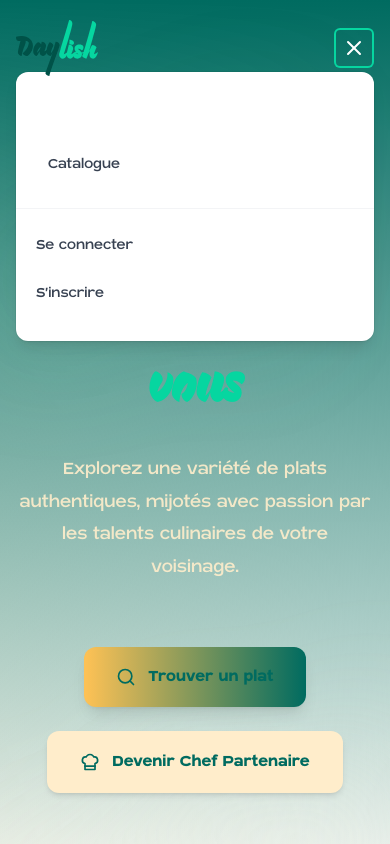
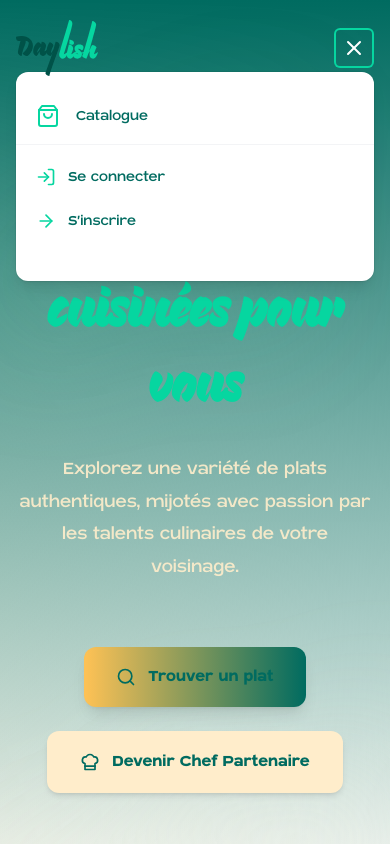
Before and after one commit to aminelaihem/Daylish, a React (Vite) app: page / in a window 390 px wide. Both pictures are taken after a click on the button "Ouvrir le menu principal". Shown: the top 844 px of the page. Built offline with nearby package versions, Linux system fonts and the light colour scheme.

Commit message:
style: harmoniser couleurs menu mobile avec thème

```diff
--- a/src/components/layout/Header.tsx
+++ b/src/components/layout/Header.tsx
@@ -248,39 +248,56 @@ export function Header() {
             animate={{ opacity: 1, y: 0 }}
             exit={{ opacity: 0, y: -20, transition: { duration: 0.2 } }}
             transition={{ duration: 0.3, ease: "easeInOut" }}
-            className="md:hidden fixed inset-x-0 top-16 z-40 mx-4 mt-2 origin-top" // Ajusté top-16 car le header scrollé fait 16 = 4rem
+            className="md:hidden fixed inset-x-0 top-16 z-40 mx-4 mt-2 origin-top"
           >
-            <div className="rounded-xl shadow-lg ring-1 ring-black ring-opacity-5 bg-white divide-y divide-gray-100 overflow-hidden pt-16 pb-4"> {/* Ajout pt pour espace sous header */}
-              <div className="px-5 pt-2 pb-6 space-y-3">
-                <Link to="/catalogue" className="block px-3 py-2 rounded-md text-base font-medium text-gray-700 hover:text-gray-900 hover:bg-gray-50" onClick={() => setIsMobileMenuOpen(false)}>Catalogue</Link>
-                {/* <Link to="/comment-ca-marche" className="block px-3 py-2 rounded-md text-base font-medium text-gray-700 hover:text-gray-900 hover:bg-gray-50" onClick={() => setIsMobileMenuOpen(false)}>Comment ça marche?</Link> */}
+            <div className="rounded-xl shadow-lg ring-1 ring-black ring-opacity-5 bg-white divide-y divide-gray-100 overflow-hidden py-4">
+              <div className="px-5 py-4 space-y-3">
+                <Link
+                  to="/catalogue"
+                  className="-m-3 p-3 flex items-center rounded-lg text-base font-medium text-deep-green hover:bg-deep-green/5 transition ease-in-out duration-150"
+                  onClick={() => setIsMobileMenuOpen(false)}
+                >
+                   <ShoppingBag className="flex-shrink-0 h-6 w-6 text-deep-green-light mr-4" aria-hidden="true" />
+                   Catalogue
+                 </Link>
               </div>
-              <div className="pt-4 pb-3 border-t border-gray-200">
+              <div className="px-5 py-5">
                 {isLoggedIn ? (
                   <>
-                    <div className="flex items-center px-5 mb-3">
+                    <div className="flex items-center mb-4">
                       <div className="flex-shrink-0">
                         <img className="h-10 w-10 rounded-full object-cover" src={user.avatar || 'https://via.placeholder.com/150'} alt="" />
                       </div>
                       <div className="ml-3">
-                        <div className="text-base font-medium text-gray-800">{user.name}</div>
-                        <div className="text-sm font-medium text-gray-500">{user.email}</div>
+                        <div className="text-base font-medium text-deep-green">{user.name}</div>
+                        <div className="text-sm font-medium text-deep-green/80">{user.email}</div>
                       </div>
                     </div>
-                    <div className="px-2 space-y-1">
-                      <Link to="/profile" className="block px-3 py-2 rounded-md text-base font-medium text-gray-700 hover:text-gray-900 hover:bg-gray-50" onClick={() => setIsMobileMenuOpen(false)}>Mon Profil</Link>
+                    <div className="space-y-1">
+                      <Link to="/profile" className="block -m-3 p-3 rounded-lg text-base font-medium text-deep-green hover:bg-deep-green/5 transition ease-in-out duration-150" onClick={() => setIsMobileMenuOpen(false)}>
+                         <User className="inline h-5 w-5 mr-3 text-deep-green-light" />Mon Profil
+                      </Link>
                       {user.role !== 'chef' && (
-                         <Link to="/register?role=chef" className="block px-3 py-2 rounded-md text-base font-medium text-gray-700 hover:text-gray-900 hover:bg-gray-50" onClick={() => setIsMobileMenuOpen(false)}>Devenir Chef</Link>
+                         <Link to="/register?role=chef" className="block -m-3 p-3 rounded-lg text-base font-medium text-deep-green hover:bg-deep-green/5 transition ease-in-out duration-150" onClick={() => setIsMobileMenuOpen(false)}>
+                            <ChefHat className="inline h-5 w-5 mr-3 text-deep-green-light" />Devenir Chef
+                         </Link>
                       )}
-                      <button onClick={handleLogout} className="block w-full text-left px-3 py-2 rounded-md text-base font-medium text-red-600 hover:text-red-700 hover:bg-red-50">
-                        Se déconnecter
+                      <button
+                        onClick={handleLogout}
+                        className="block w-full text-left -m-3 p-3 rounded-lg text-base font-medium text-red-600 hover:bg-red-50 hover:text-red-700 transition ease-in-out duration-150 group"
+                      >
+                         <LogOut className="inline h-5 w-5 mr-3 text-red-500 group-hover:text-red-600" />Se déconnecter
                       </button>
                     </div>
                   </>
                 ) : (
-                  <div className="px-2 space-y-2">
-                    <Link to="/login" className="block px-3 py-2 rounded-md text-base font-medium text-gray-700 hover:text-gray-900 hover:bg-gray-50" onClick={() => setIsMobileMenuOpen(false)}>Se connecter</Link>
-                    <Link to="/register" className="block px-3 py-2 rounded-md text-base font-medium text-gray-700 hover:text-gray-900 hover:bg-gray-50" onClick={() => setIsMobileMenuOpen(false)}>S'inscrire</Link>
+                  <div className="space-y-2">
+                    <Link to="/login" className="block -m-3 p-3 rounded-lg text-base font-medium text-deep-green hover:bg-deep-green/5 transition ease-in-out duration-150" onClick={() => setIsMobileMenuOpen(false)}>
+                       <LogIn className="inline h-5 w-5 mr-3 text-deep-green-light" />Se connecter
+                    </Link>
+                    <Link to="/register" className="block -m-3 p-3 rounded-lg text-base font-medium text-deep-green hover:bg-deep-green/5 transition ease-in-out duration-150" onClick={() => setIsMobileMenuOpen(false)}>
+                       <ArrowRight className="inline h-5 w-5 mr-3 text-deep-green-light" />S'inscrire
+                     </Link>
                   </div>
                 )}
               </div>
```
